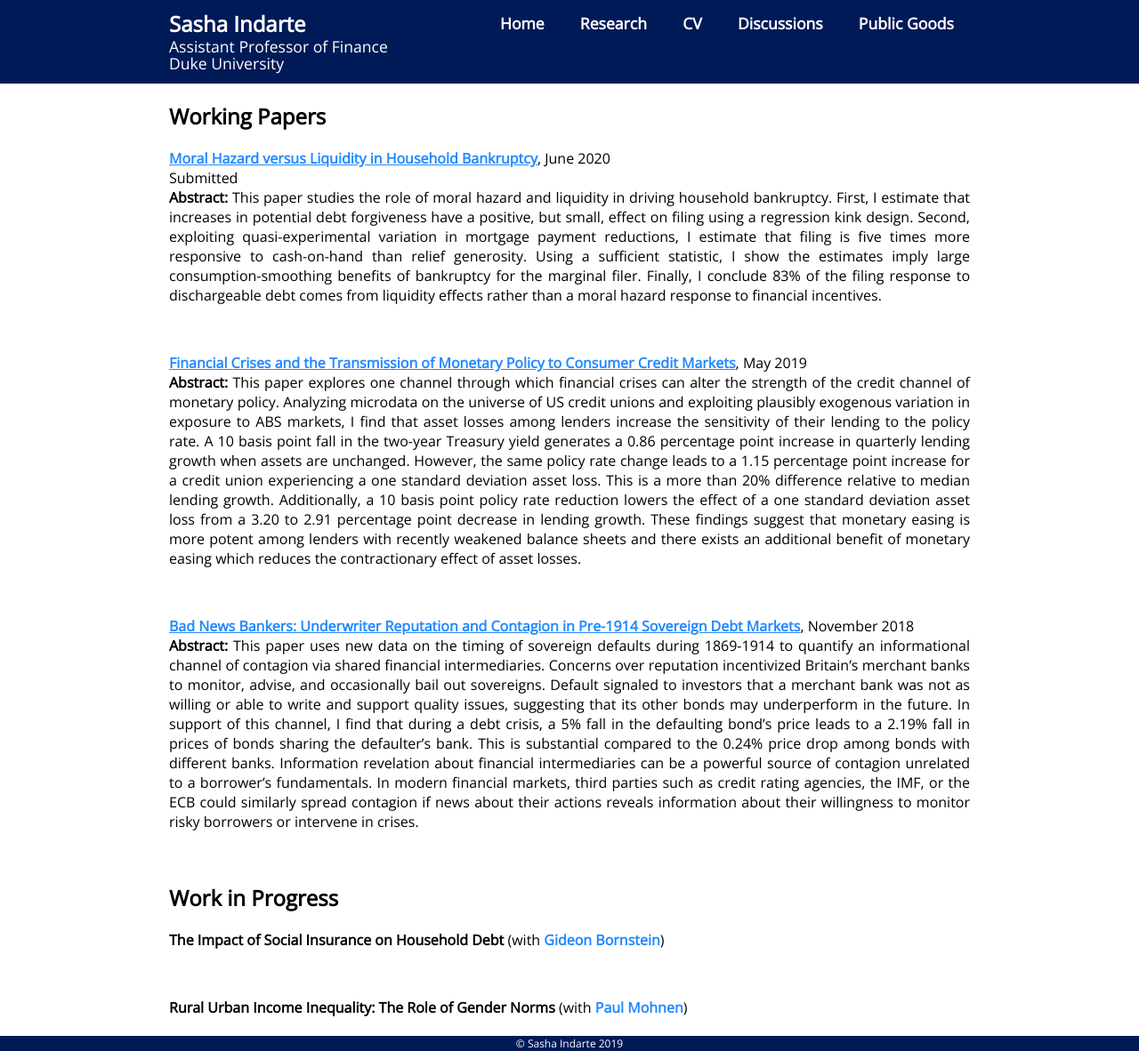
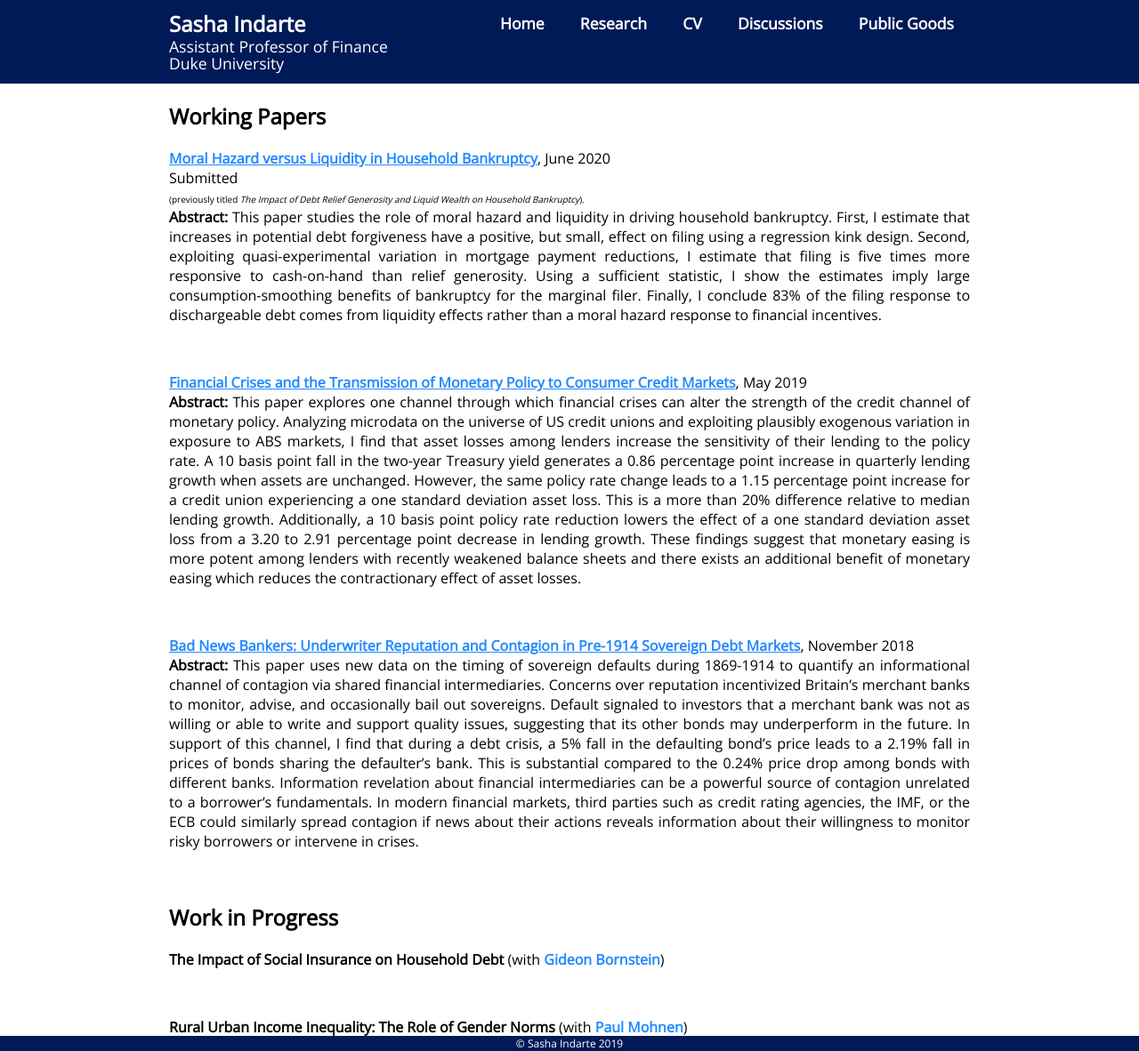
Before and after one commit to sashaindarte/sashaindarte.github.io, a Jekyll site: the page built from research/index.html, in a window 1280 px wide and 1182 px high. Shown: the whole window at 89% size. Built offline with Jekyll 4.4.1, drawn with Linux system fonts in a browser that asks for light colours.

Commit message:
added old title reference

```diff
--- a/research/index.html
+++ b/research/index.html
@@ -11,6 +11,8 @@
 			<u><b>Moral Hazard versus Liquidity in Household Bankruptcy</b></u></a>, June 2020
 			<br>
 			Submitted
+			<br>
+			<font size="-2">(previously titled <i>The Impact of Debt Relief Generosity and Liquid Wealth on Household Bankruptcy</i>).</font>
 			<br>
 			<b>Abstract:</b> This paper studies the role of moral hazard and liquidity in driving household bankruptcy. First, I estimate that increases in potential debt forgiveness have a positive, but small, effect on filing using a regression kink design. Second, exploiting quasi-experimental variation in mortgage payment reductions, I estimate that filing is five times more responsive to cash-on-hand than relief generosity. Using a sufficient statistic, I show the estimates imply large consumption-smoothing benefits of bankruptcy for the marginal filer. Finally, I conclude 83% of the filing response to dischargeable debt comes from liquidity effects rather than a moral hazard response to financial incentives.
 		</p>
```
